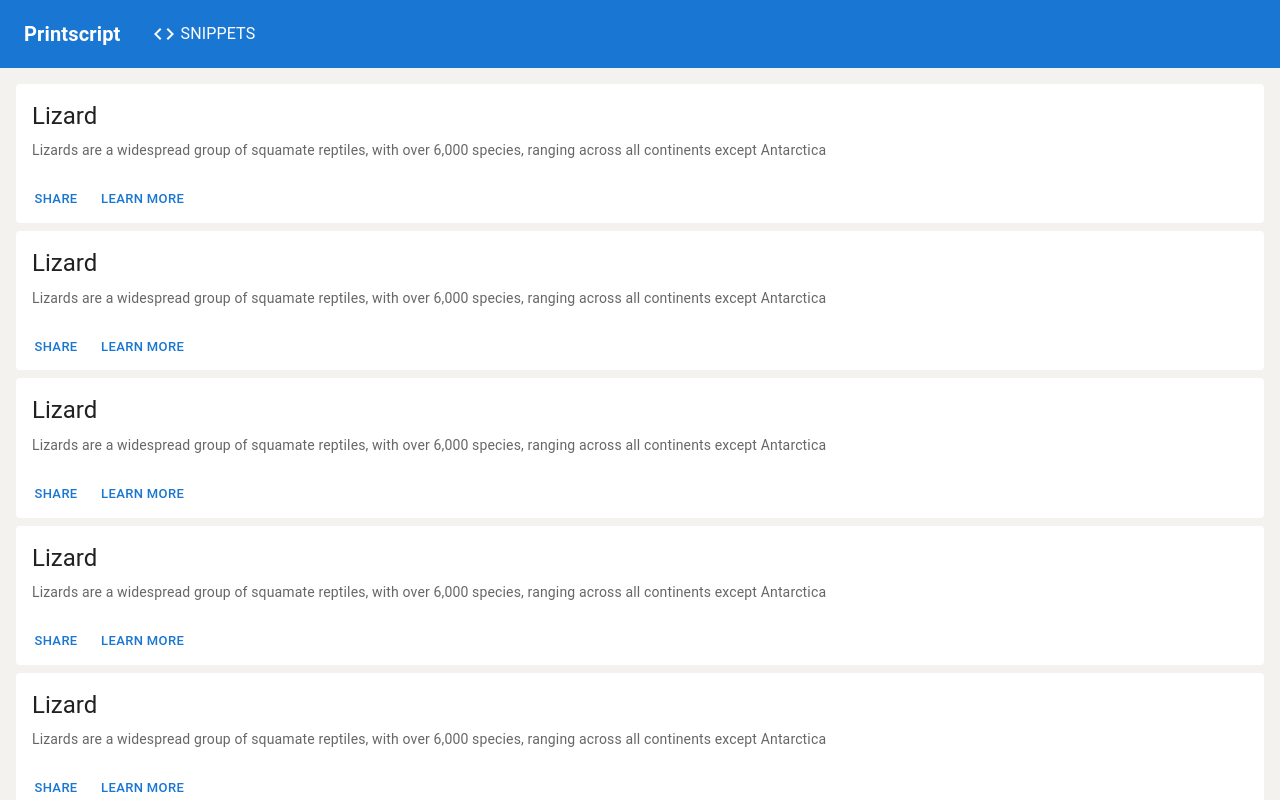
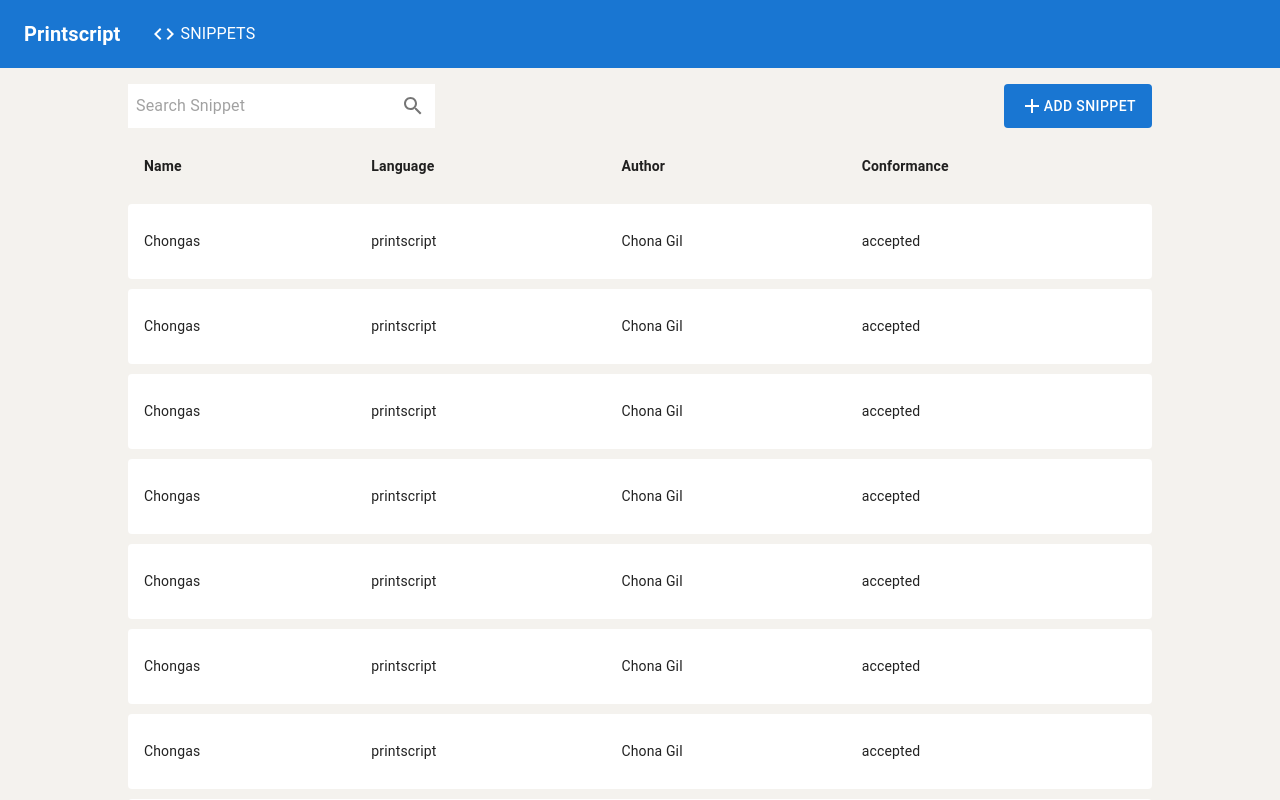
Before and after one commit to austral-ingsis/printscript-ui, a React (Vite) app: page / in a window 1280 px wide. Shown: the top 800 px of the page. Built offline with nearby package versions, Linux system fonts and the light colour scheme.

Commit message:
Snippet Table

```diff
--- a/src/components/navbar/withNavbar.tsx
+++ b/src/components/navbar/withNavbar.tsx
@@ -1,11 +1,14 @@
 import {ComponentType} from "react";
 import {Navbar} from "./Navbar.tsx";
+import {Box} from "@mui/material";
 
 export const withNavbar = (WrappedComponent: ComponentType<unknown>) => {
     return () => (
         <>
             <Navbar/>
-            <WrappedComponent/>
+            <Box padding={"16px 128px"}>
+                <WrappedComponent/>
+            </Box>
         </>
     );
 };
--- a/src/components/snippet-card/SnippetCard.tsx
+++ /dev/null
@@ -1,21 +0,0 @@
-import {Button, Card, CardActions, CardContent, Typography} from "@mui/material";
-
-export const SnippetCard = () => {
-    return (
-        <Card elevation={0}>
-            <CardContent>
-                <Typography gutterBottom variant="h5" component="div">
-                    Lizard
-                </Typography>
-                <Typography variant="body2" color="text.secondary">
-                    Lizards are a widespread group of squamate reptiles, with over 6,000
-                    species, ranging across all continents except Antarctica
-                </Typography>
-            </CardContent>
-            <CardActions>
-                <Button size="small">Share</Button>
-                <Button size="small">Learn More</Button>
-            </CardActions>
-        </Card>
-    )
-}
--- /dev/null
+++ b/src/components/snippet-table/SnippetRow.tsx
@@ -0,0 +1,29 @@
+import {Snippet} from "../../types/Snippet.ts";
+import {styled, TableRow} from "@mui/material";
+import {StyledTableCell} from "./SnippetTable.tsx";
+
+const StyledTableRow = styled(TableRow)(({theme}) => ({
+    backgroundColor: 'white',
+    border: 0,
+    height: '75px',
+    '& td:first-of-type': {
+        borderTopLeftRadius: theme.shape.borderRadius,
+        borderBottomLeftRadius: theme.shape.borderRadius,
+    },
+    '& td:last-of-type': {
+        borderTopRightRadius: theme.shape.borderRadius,
+        borderBottomRightRadius: theme.shape.borderRadius,
+    },
+}));
+
+
+export const SnippetRow = ({snippet}: { snippet: Snippet }) => {
+    return (
+        <StyledTableRow sx={{backgroundColor: 'white', border: 0, height: '75px'}}>
+            <StyledTableCell>{snippet.name}</StyledTableCell>
+            <StyledTableCell>{snippet.language}</StyledTableCell>
+            <StyledTableCell>{snippet.author}</StyledTableCell>
+            <StyledTableCell>{snippet.status}</StyledTableCell>
+        </StyledTableRow>
+    )
+}
--- a/src/components/snippet-table/SnippetTable.tsx
+++ b/src/components/snippet-table/SnippetTable.tsx
@@ -1,35 +1,59 @@
-import {Paper, Table, TableBody, TableCell, TableContainer, TableHead, TableRow} from "@mui/material";
+import {
+    Box,
+    Button,
+    IconButton,
+    InputBase,
+    styled,
+    Table,
+    TableBody,
+    TableCell,
+    TableHead,
+    TableRow
+} from "@mui/material";
+import {Snippet} from "../../types/Snippet.ts";
+import {Add, Search} from "@mui/icons-material";
+import {SnippetRow} from "./SnippetRow.tsx";
 
-export const SnippetTable = () => {
+export const SnippetTable = ({snippets}: { snippets: Snippet[] }) => {
     return (
-        <TableContainer component={Paper}>
-            <Table sx={{ minWidth: 650 }} aria-label="simple table">
+        <>
+            <Box display="flex" flexDirection="row" justifyContent="space-between">
+                <Box sx={{background: 'white', width: '30%', display: 'flex'}}>
+                    <InputBase
+                        sx={{ ml: 1, flex: 1 }}
+                        placeholder="Search Snippet"
+                        inputProps={{ 'aria-label': 'search' }}
+                    />
+                    <IconButton type="button" sx={{ p: '10px' }} aria-label="search">
+                        <Search />
+                    </IconButton>
+                </Box>
+                <Button variant="contained" disableRipple sx={{boxShadow: 0}}>
+                    <Add/>
+                    Add Snippet
+                </Button>
+            </Box>
+            <Table size="medium" sx={{borderSpacing: "0 10px", borderCollapse: "separate"}}>
                 <TableHead>
-                    <TableRow>
-                        <TableCell>Dessert (100g serving)</TableCell>
-                        <TableCell align="right">Calories</TableCell>
-                        <TableCell align="right">Fat&nbsp;(g)</TableCell>
-                        <TableCell align="right">Carbs&nbsp;(g)</TableCell>
-                        <TableCell align="right">Protein&nbsp;(g)</TableCell>
+                    <TableRow sx={{fontWeight: 'bold'}}>
+                        <StyledTableCell sx={{fontWeight: "bold"}}>Name</StyledTableCell>
+                        <StyledTableCell sx={{fontWeight: "bold"}}>Language</StyledTableCell>
+                        <StyledTableCell sx={{fontWeight: "bold"}}>Author</StyledTableCell>
+                        <StyledTableCell sx={{fontWeight: "bold"}}>Conformance</StyledTableCell>
                     </TableRow>
                 </TableHead>
                 <TableBody>
-                    {[].map((row: any) => (
-                        <TableRow
-                            key={row.name}
-                            sx={{ '&:last-child td, &:last-child th': { border: 0 } }}
-                        >
-                            <TableCell component="th" scope="row">
-                                {row.name}
-                            </TableCell>
-                            <TableCell align="right">{row.calories}</TableCell>
-                            <TableCell align="right">{row.fat}</TableCell>
-                            <TableCell align="right">{row.carbs}</TableCell>
-                            <TableCell align="right">{row.protein}</TableCell>
-                        </TableRow>
+                    {snippets && snippets.map((snippet) => (
+                        <SnippetRow key={snippet.id} snippet={snippet}/>
                     ))}
                 </TableBody>
             </Table>
-        </TableContainer>
-    );
+        </>
+    )
 }
+
+
+export const StyledTableCell = styled(TableCell)`
+  border: 0;
+  align-items: center;
+`
--- a/src/screens/Home.tsx
+++ b/src/screens/Home.tsx
@@ -1,16 +1,19 @@
 import {withNavbar} from "../components/navbar/withNavbar.tsx";
-import {SnippetCard} from "../components/snippet-card/SnippetCard.tsx";
-import {Box} from "@mui/material";
+import {SnippetTable} from "../components/snippet-table/SnippetTable.tsx";
+import {Snippet} from "../types/Snippet.ts";
+
+const snippet: Snippet = {
+    id: "1",
+    name: "Chongas",
+    language: "printscript",
+    status: "accepted",
+    author: "Chona Gil",
+    content: "let a: Number = 1;"
+}
 
 const HomeScreen = () => {
     return (
-        <Box sx={{display: 'flex', flexDirection: 'column', padding: '16px', gap: '8px'}}>
-            {
-                Array(10).fill(null).map(() => (
-                    <SnippetCard/>
-                ))
-            }
-        </Box>
+        <SnippetTable snippets={Array(10).fill(snippet)}/>
     )
 }
 
--- /dev/null
+++ b/src/types/Snippet.ts
@@ -0,0 +1,8 @@
+export type Snippet = {
+    id: string;
+    name: string;
+    language: string;
+    author: string;
+    status: string;
+    content: string;
+}
```
